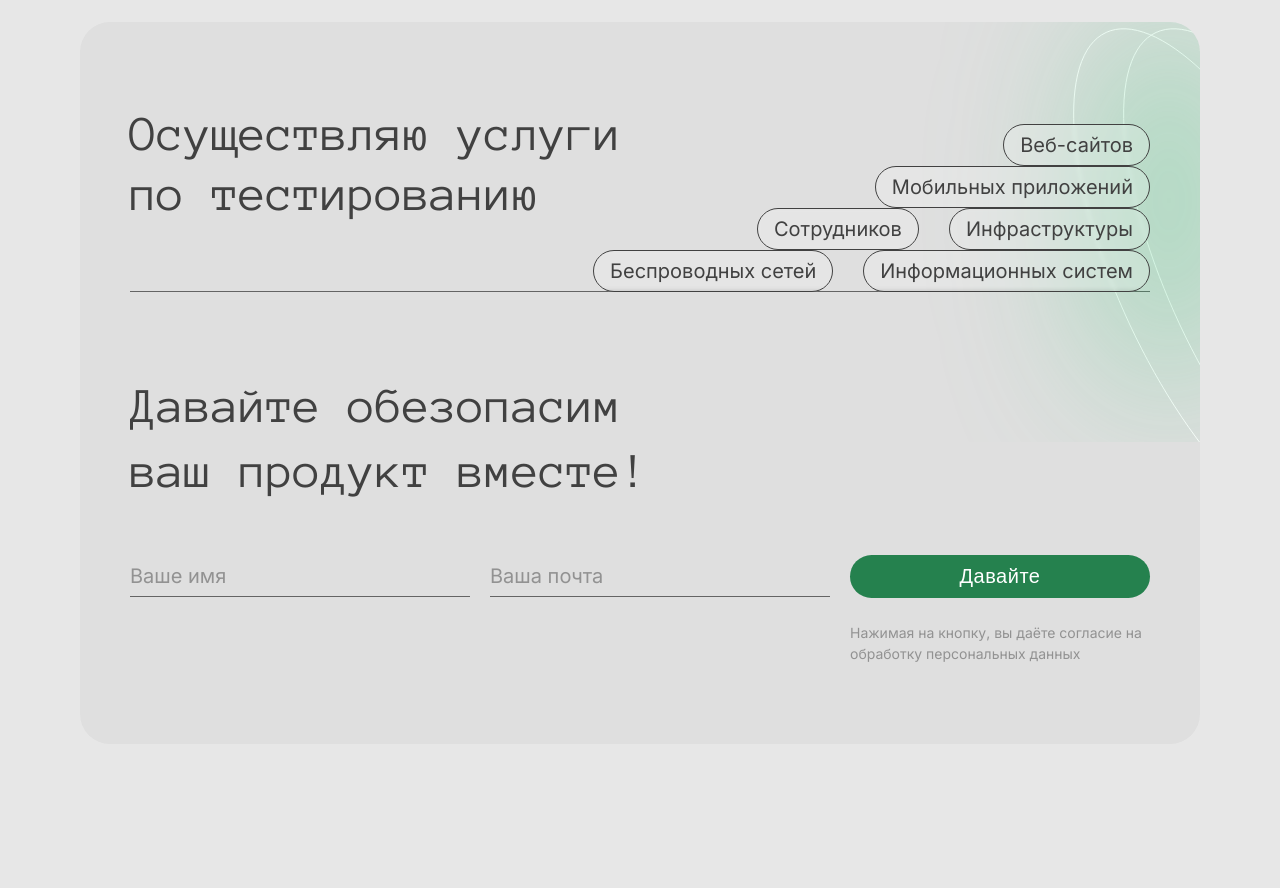
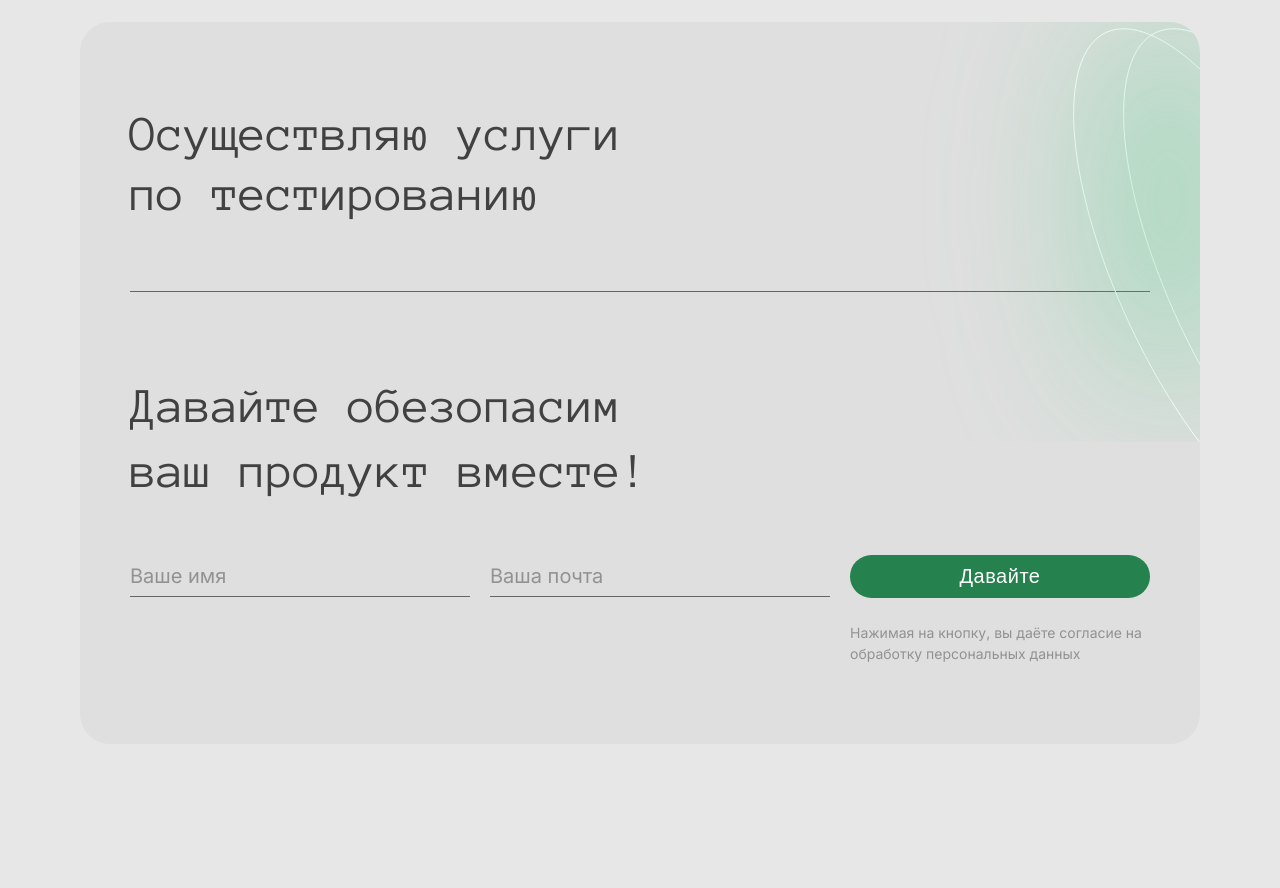
Before and after one commit to Usapix/pavel-ib, a React (Create React App) app: page / in a window 1280 px wide. Shown: the part 1240-2128 px from the top of the page. Built offline with nearby package versions, Linux system fonts and the light colour scheme.

Commit message:
feat: add animation for testing

```diff
--- a/src/sections/Testing/Testing.js
+++ b/src/sections/Testing/Testing.js
@@ -1,82 +1,216 @@
-import React from "react";
+import React, { useEffect, useRef } from "react";
 
 function Testing() {
+  const blocks = useRef(null);
+  const testing = useRef(null);
+
+  useEffect(() => {
+    if (!blocks.current && !testing.current) return;
+
+    const observer = new IntersectionObserver((entries) => {
+      entries.forEach((entry) => {
+        if (entry.isIntersecting) {
+          blocks.current.classList.add("testing__animate");
+          return;
+        }
+      });
+    });
+    observer.observe(testing.current);
+  }, []);
+
   return (
-    <section id="testing" className="testing section-wrap">
+    <section id="testing" className="testing section-wrap" ref={testing}>
       <div className="container">
         <div className="testing__wrapper">
           <h2 className="testing__title title">
-            Осуществляю услуги <span className="break-line">по тестированию</span>
+            Осуществляю услуги{" "}
+            <span className="break-line">по тестированию</span>
           </h2>
-          <svg className="testing__glare testing__glare--320" width="169" height="255" viewBox="0 0 169 255" fill="none" xmlns="http://www.w3.org/2000/svg">
+          <svg
+            className="testing__glare testing__glare--320"
+            width="169"
+            height="255"
+            viewBox="0 0 169 255"
+            fill="none"
+            xmlns="http://www.w3.org/2000/svg"
+          >
             <g filter="url(#filter0_f_468_679)">
-            <ellipse cx="40.7815" cy="78.4741" rx="40.7815" ry="78.4741" transform="matrix(0.903474 -0.428643 0.571613 0.820523 56.6992 -0.0126953)" fill="#3BCC7C" fillOpacity="0.4"/>
+              <ellipse
+                cx="40.7815"
+                cy="78.4741"
+                rx="40.7815"
+                ry="78.4741"
+                transform="matrix(0.903474 -0.428643 0.571613 0.820523 56.6992 -0.0126953)"
+                fill="#3BCC7C"
+                fillOpacity="0.4"
+              />
             </g>
-            <path d="M262.367 187.708C259.714 205.724 248.903 213.726 233.456 211.964C218.015 210.204 197.997 198.684 177.067 177.791C156.137 156.899 138.292 130.623 126.357 105.057C114.418 79.4808 108.433 54.7118 111.086 36.6965C113.739 18.6813 124.551 10.679 139.998 12.4404C155.438 14.2012 175.457 25.721 196.387 46.6136C217.317 67.5062 235.162 93.7822 247.096 119.348C259.036 144.924 265.021 169.693 262.367 187.708Z" stroke="white"/>
-            <path d="M287.946 187.708C285.292 205.724 274.481 213.726 259.034 211.964C243.593 210.204 223.575 198.684 202.645 177.791C181.715 156.899 163.87 130.623 151.935 105.057C139.996 79.4808 134.011 54.7118 136.664 36.6965C139.317 18.6813 150.129 10.679 165.576 12.4404C181.017 14.2012 201.035 25.721 221.965 46.6136C242.895 67.5062 260.74 93.7822 272.675 119.348C284.614 144.924 290.599 169.693 287.946 187.708Z" stroke="white"/>
+            <path
+              d="M262.367 187.708C259.714 205.724 248.903 213.726 233.456 211.964C218.015 210.204 197.997 198.684 177.067 177.791C156.137 156.899 138.292 130.623 126.357 105.057C114.418 79.4808 108.433 54.7118 111.086 36.6965C113.739 18.6813 124.551 10.679 139.998 12.4404C155.438 14.2012 175.457 25.721 196.387 46.6136C217.317 67.5062 235.162 93.7822 247.096 119.348C259.036 144.924 265.021 169.693 262.367 187.708Z"
+              stroke="white"
+            />
+            <path
+              d="M287.946 187.708C285.292 205.724 274.481 213.726 259.034 211.964C243.593 210.204 223.575 198.684 202.645 177.791C181.715 156.899 163.87 130.623 151.935 105.057C139.996 79.4808 134.011 54.7118 136.664 36.6965C139.317 18.6813 150.129 10.679 165.576 12.4404C181.017 14.2012 201.035 25.721 221.965 46.6136C242.895 67.5062 260.74 93.7822 272.675 119.348C284.614 144.924 290.599 169.693 287.946 187.708Z"
+              stroke="white"
+            />
             <defs>
-            <filter id="filter0_f_468_679" x="0.349609" y="-99.8408" width="276.102" height="293.475" filterUnits="userSpaceOnUse" colorInterpolationFilters="sRGB">
-            <feFlood floodOpacity="0" result="BackgroundImageFix"/>
-            <feBlend mode="normal" in="SourceGraphic" in2="BackgroundImageFix" result="shape"/>
-            </filter>
+              <filter
+                id="filter0_f_468_679"
+                x="0.349609"
+                y="-99.8408"
+                width="276.102"
+                height="293.475"
+                filterUnits="userSpaceOnUse"
+                colorInterpolationFilters="sRGB"
+              >
+                <feFlood floodOpacity="0" result="BackgroundImageFix" />
+                <feBlend
+                  mode="normal"
+                  in="SourceGraphic"
+                  in2="BackgroundImageFix"
+                  result="shape"
+                />
+              </filter>
             </defs>
           </svg>
-          <svg className="testing__glare testing__glare--740" width="292" height="618" viewBox="0 0 292 618" fill="none" xmlns="http://www.w3.org/2000/svg">
-            <path d="M463.26 450.896C458.032 496.722 436.745 516.94 406.491 512.487C376.239 508.034 337.047 478.908 296.091 426.134C255.135 373.36 220.195 306.965 196.812 242.305C173.428 177.643 161.62 114.781 166.849 68.9555C172.077 23.1302 193.364 2.91187 223.618 7.36519C253.871 11.8183 293.062 40.9438 334.018 93.7177C374.974 146.492 409.914 212.887 433.297 277.547C456.682 342.209 468.489 405.071 463.26 450.896Z" stroke="white"/>
-            <path d="M513.249 450.896C508.02 496.722 486.734 516.94 456.48 512.487C426.227 508.034 387.035 478.908 346.079 426.134C305.123 373.36 270.184 306.965 246.8 242.305C223.416 177.643 211.608 114.781 216.837 68.9555C222.065 23.1302 243.352 2.91187 273.606 7.36519C303.859 11.8183 343.05 40.9438 384.007 93.7177C424.963 146.492 459.902 212.887 483.285 277.547C506.67 342.209 518.477 405.071 513.249 450.896Z" stroke="white"/>
+          <svg
+            className="testing__glare testing__glare--740"
+            width="292"
+            height="618"
+            viewBox="0 0 292 618"
+            fill="none"
+            xmlns="http://www.w3.org/2000/svg"
+          >
+            <path
+              d="M463.26 450.896C458.032 496.722 436.745 516.94 406.491 512.487C376.239 508.034 337.047 478.908 296.091 426.134C255.135 373.36 220.195 306.965 196.812 242.305C173.428 177.643 161.62 114.781 166.849 68.9555C172.077 23.1302 193.364 2.91187 223.618 7.36519C253.871 11.8183 293.062 40.9438 334.018 93.7177C374.974 146.492 409.914 212.887 433.297 277.547C456.682 342.209 468.489 405.071 463.26 450.896Z"
+              stroke="white"
+            />
+            <path
+              d="M513.249 450.896C508.02 496.722 486.734 516.94 456.48 512.487C426.227 508.034 387.035 478.908 346.079 426.134C305.123 373.36 270.184 306.965 246.8 242.305C223.416 177.643 211.608 114.781 216.837 68.9555C222.065 23.1302 243.352 2.91187 273.606 7.36519C303.859 11.8183 343.05 40.9438 384.007 93.7177C424.963 146.492 459.902 212.887 483.285 277.547C506.67 342.209 518.477 405.071 513.249 450.896Z"
+              stroke="white"
+            />
             <g filter="url(#filter0_f_445_1355)">
-            <ellipse cx="95" cy="190" rx="95" ry="190" transform="matrix(0.70503 0.709178 -0.121886 0.992544 217.125 -77.4141)" fill="#3BCC7C" fillOpacity="0.4"/>
+              <ellipse
+                cx="95"
+                cy="190"
+                rx="95"
+                ry="190"
+                transform="matrix(0.70503 0.709178 -0.121886 0.992544 217.125 -77.4141)"
+                fill="#3BCC7C"
+                fillOpacity="0.4"
+              />
             </g>
             <defs>
-            <filter id="filter0_f_445_1355" x="0.0566406" y="-211.77" width="521.775" height="780.622" filterUnits="userSpaceOnUse" colorInterpolationFilters="sRGB">
-            <feFlood floodOpacity="0" result="BackgroundImageFix"/>
-            <feBlend mode="normal" in="SourceGraphic" in2="BackgroundImageFix" result="shape"/>
-            </filter>
+              <filter
+                id="filter0_f_445_1355"
+                x="0.0566406"
+                y="-211.77"
+                width="521.775"
+                height="780.622"
+                filterUnits="userSpaceOnUse"
+                colorInterpolationFilters="sRGB"
+              >
+                <feFlood floodOpacity="0" result="BackgroundImageFix" />
+                <feBlend
+                  mode="normal"
+                  in="SourceGraphic"
+                  in2="BackgroundImageFix"
+                  result="shape"
+                />
+              </filter>
             </defs>
           </svg>
-          <svg className="testing__glare testing__glare--1440" width="416" height="462" viewBox="0 0 416 462" fill="none" xmlns="http://www.w3.org/2000/svg">
-            <path d="M710.71 262.093C706.255 275.282 694.944 284.84 678.172 290.777C661.402 296.715 639.232 299.009 613.186 297.714C561.097 295.124 493.616 278.182 423.1 247.486C352.583 216.79 292.424 178.169 252.163 140.559C232.03 121.753 216.895 103.219 207.92 86.075C198.945 68.9295 196.161 53.2367 200.616 40.0473C205.071 26.8579 216.382 17.3007 233.153 11.3629C249.923 5.42564 272.094 3.13091 298.14 4.42611C350.229 7.01631 417.71 23.9581 488.226 54.6542C558.743 85.3502 618.902 123.971 659.163 161.581C679.295 180.387 694.431 198.921 703.405 216.065C712.381 233.211 715.164 248.904 710.71 262.093Z" stroke="white"/>
+          <svg
+            className="testing__glare testing__glare--1440"
+            width="416"
+            height="462"
+            viewBox="0 0 416 462"
+            fill="none"
+            xmlns="http://www.w3.org/2000/svg"
+          >
+            <path
+              d="M710.71 262.093C706.255 275.282 694.944 284.84 678.172 290.777C661.402 296.715 639.232 299.009 613.186 297.714C561.097 295.124 493.616 278.182 423.1 247.486C352.583 216.79 292.424 178.169 252.163 140.559C232.03 121.753 216.895 103.219 207.92 86.075C198.945 68.9295 196.161 53.2367 200.616 40.0473C205.071 26.8579 216.382 17.3007 233.153 11.3629C249.923 5.42564 272.094 3.13091 298.14 4.42611C350.229 7.01631 417.71 23.9581 488.226 54.6542C558.743 85.3502 618.902 123.971 659.163 161.581C679.295 180.387 694.431 198.921 703.405 216.065C712.381 233.211 715.164 248.904 710.71 262.093Z"
+              stroke="white"
+            />
             <g filter="url(#filter0_f_244_535)">
-            <ellipse cx="124.611" cy="116.924" rx="124.611" ry="116.924" transform="matrix(0.946827 0.321744 -0.341636 0.939832 287.184 -44.9932)" fill="#3BCC7C" fillOpacity="0.4"/>
+              <ellipse
+                cx="124.611"
+                cy="116.924"
+                rx="124.611"
+                ry="116.924"
+                transform="matrix(0.946827 0.321744 -0.341636 0.939832 287.184 -44.9932)"
+                fill="#3BCC7C"
+                fillOpacity="0.4"
+              />
             </g>
-            <path d="M796.71 262.093C792.255 275.282 780.944 284.84 764.172 290.777C747.402 296.715 725.232 299.009 699.186 297.714C647.097 295.124 579.616 278.182 509.1 247.486C438.583 216.79 378.424 178.169 338.163 140.559C318.03 121.753 302.895 103.219 293.92 86.075C284.945 68.9295 282.161 53.2367 286.616 40.0473C291.071 26.8579 302.382 17.3007 319.153 11.3629C335.923 5.42564 358.094 3.13091 384.14 4.42611C436.229 7.01631 503.71 23.9581 574.226 54.6542C644.743 85.3502 704.902 123.971 745.163 161.581C765.295 180.387 780.431 198.921 789.405 216.065C798.381 233.211 801.164 248.904 796.71 262.093Z" stroke="white"/>
+            <path
+              d="M796.71 262.093C792.255 275.282 780.944 284.84 764.172 290.777C747.402 296.715 725.232 299.009 699.186 297.714C647.097 295.124 579.616 278.182 509.1 247.486C438.583 216.79 378.424 178.169 338.163 140.559C318.03 121.753 302.895 103.219 293.92 86.075C284.945 68.9295 282.161 53.2367 286.616 40.0473C291.071 26.8579 302.382 17.3007 319.153 11.3629C335.923 5.42564 358.094 3.13091 384.14 4.42611C436.229 7.01631 503.71 23.9581 574.226 54.6542C644.743 85.3502 704.902 123.971 745.163 161.581C765.295 180.387 780.431 198.921 789.405 216.065C798.381 233.211 801.164 248.904 796.71 262.093Z"
+              stroke="white"
+            />
             <defs>
-            <filter id="filter0_f_244_535" x="0.625" y="-252.018" width="729.197" height="714.013" filterUnits="userSpaceOnUse" colorInterpolationFilters="sRGB">
-            <feFlood floodOpacity="0" result="BackgroundImageFix"/>
-            <feBlend mode="normal" in="SourceGraphic" in2="BackgroundImageFix" result="shape"/>
-            </filter>
+              <filter
+                id="filter0_f_244_535"
+                x="0.625"
+                y="-252.018"
+                width="729.197"
+                height="714.013"
+                filterUnits="userSpaceOnUse"
+                colorInterpolationFilters="sRGB"
+              >
+                <feFlood floodOpacity="0" result="BackgroundImageFix" />
+                <feBlend
+                  mode="normal"
+                  in="SourceGraphic"
+                  in2="BackgroundImageFix"
+                  result="shape"
+                />
+              </filter>
             </defs>
           </svg>
           <div className="testing__list testing__list--320">
             <div className="testing__up-wrapper">
               <a className="testing__service alt-button">Инфраструктуры</a>
               <a className="testing__service alt-button">Веб-сайтов</a>
-              <a className="testing__service alt-button">Мобильных приложений</a>
+              <a className="testing__service alt-button">
+                Мобильных приложений
+              </a>
             </div>
             <div className="testing__bottom-wrapper">
               <a className="testing__service alt-button">Беспроводных сетей</a>
               <a className="testing__service alt-button">Сотрудников</a>
-              <a className="testing__service alt-button">Информационных систем</a>
+              <a className="testing__service alt-button">
+                Информационных систем
+              </a>
             </div>
           </div>
-          <div className="testing__list--740">
+          <div className="testing__list--740" ref={blocks}>
             <div className="testing__wrapper--1">
-              <a className="testing__service alt-button">Веб-сайтов</a>
-              <a className="testing__service alt-button">Мобильных приложений</a>
+              <a className="testing__service alt-button sites">Веб-сайтов</a>
+              <a className="testing__service alt-button mobile">
+                Мобильных приложений
+              </a>
             </div>
             <div className="testing__wrapper--2">
-              <a className="testing__service alt-button">Сотрудников</a>
-              <a className="testing__service alt-button">Инфраструктуры</a>
+              <a className="testing__service alt-button employees">
+                Сотрудников
+              </a>
+              <a className="testing__service alt-button infrastructure">
+                Инфраструктуры
+              </a>
             </div>
             <div className="testing__wrapper--3">
-              <a className="testing__service alt-button">Беспроводных сетей</a>
-              <a className="testing__service alt-button">Информационных систем</a>
+              <a className="testing__service alt-button network">
+                Беспроводных сетей
+              </a>
+              <a className="testing__service alt-button info">
+                Информационных систем
+              </a>
             </div>
           </div>
         </div>
       </div>
     </section>
-  )
+  );
 }
 
 export default Testing;
--- a/src/sections/Testing/Testing.scss
+++ b/src/sections/Testing/Testing.scss
@@ -49,6 +49,140 @@ body {
   display: none;
 
   pointer-events: none;
+}
+
+@keyframes fall {
+  0% {
+    top: -500px;
+    transform: rotate(-10deg);
+  }
+
+  60% {
+    transform: rotate(-30deg);
+  }
+
+  100% {
+    top: 0;
+    transform: rotate(0deg);
+  }
+}
+
+@keyframes fall-network {
+  0% {
+    top: -500px;
+    transform: rotate(10deg);
+  }
+
+  30% {
+    transform: rotate(20deg);
+  }
+
+  100% {
+    top: 0;
+    transform: rotate(0deg);
+  }
+}
+
+@keyframes fall-infrastructure {
+  0% {
+    top: -500px;
+    transform: rotate(10deg);
+  }
+
+  30% {
+    transform: rotate(20deg);
+  }
+
+  100% {
+    top: 0;
+    transform: rotate(0deg);
+  }
+}
+
+@keyframes fall-employees {
+  0% {
+    top: -500px;
+    transform: rotate(10deg);
+  }
+
+  30% {
+    transform: rotate(20deg);
+  }
+
+  100% {
+    top: 0;
+    transform: rotate(0deg);
+  }
+}
+
+.testing__animate {
+  .sites {
+    top: -500px;
+
+    animation-name: fall;
+    animation-duration: 2s;
+    animation-fill-mode: forwards;
+    animation-delay: 2s;
+
+    transition: 0.3s all;
+  }
+
+  .info {
+    top: -500px;
+
+    transform: rotate(-10deg);
+    animation-name: fall;
+    animation-duration: 2s;
+    animation-fill-mode: forwards;
+
+    transition: 0.3s all;
+  }
+
+  .network {
+    top: -500px;
+    transform: rotate(10deg);
+    animation-name: fall-network;
+    animation-duration: 2s;
+    animation-fill-mode: forwards;
+
+    transition: 0.3s all;
+  }
+
+  .infrastructure {
+    top: -500px;
+
+    transform: rotate(10deg);
+    animation-name: fall-infrastructure;
+    animation-duration: 2s;
+    animation-fill-mode: forwards;
+    animation-delay: 0.35s;
+
+    transition: 0.3s all;
+  }
+
+  .employees {
+    top: -500px;
+
+    transform: rotate(10deg);
+    animation-name: fall-employees;
+    animation-duration: 2s;
+    animation-delay: 1s;
+    animation-fill-mode: forwards;
+
+    transition: 0.3s all;
+  }
+
+  .mobile {
+    top: -500px;
+
+    transform: rotate(10deg);
+    animation-name: fall-employees;
+    animation-duration: 2s;
+    animation-delay: 1.5s;
+    animation-fill-mode: forwards;
+
+    transition: 0.3s all;
+  }
 }
 
 .testing__list--740 {
```
